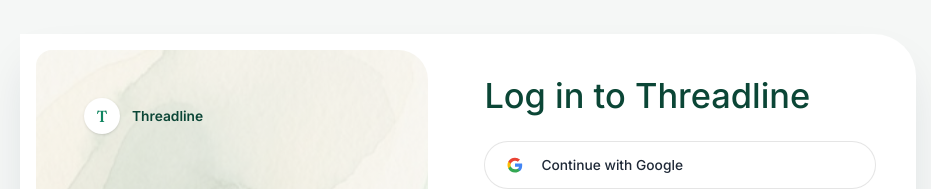
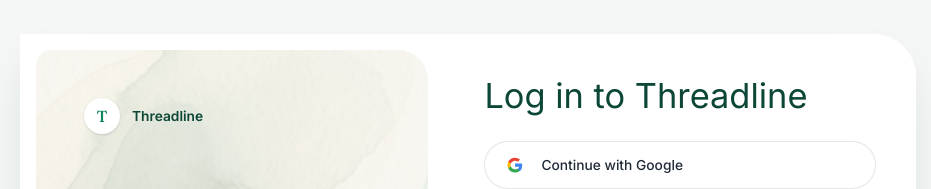
Before and after one commit to T-dotnet/threadline_nav_5.4a, a React (Vite) app: page /assessment in a window 1280 px wide. Shown: the top 189 px of the page, without its empty margins (172-1103 px from the left). Built offline with nearby package versions, Linux system fonts and the light colour scheme; a web font is replaced by a local one.

Commit message:
Polish heading and module action styles

```diff
--- a/src/components/QuestionnairePage.tsx
+++ b/src/components/QuestionnairePage.tsx
@@ -487,6 +487,7 @@
                         }
                         actionText={isDone ? "Review module" : isInProgress ? "Continue module" : "Start module"}
                         actionPlacement="footer"
+                        actionVariant="mint"
                         bodyAlignment="title"
                         onAction={() => {
                           setActiveSection(section);
--- a/src/components/ui/ActionLink.tsx
+++ b/src/components/ui/ActionLink.tsx
@@ -6,7 +6,7 @@
   children: React.ReactNode;
   icon?: LucideIcon | React.ComponentType<{ className?: string }> | null;
   iconClassName?: string;
-  variant?: 'default' | 'forest' | 'light' | 'slate';
+  variant?: 'default' | 'forest' | 'light' | 'slate' | 'mint';
   as?: 'button' | 'span' | 'a';
   // Extra typing helper to satisfy standard triggers/buttons
   onClick?: (e: React.MouseEvent<any>) => void;
@@ -25,6 +25,8 @@
       switch (resolvedVariant) {
         case 'light':
           return "thread-action-link--light";
+        case 'mint':
+          return "thread-action-link--mint";
         case 'default':
         default:
           return "thread-action-link--default";
--- a/src/components/ui/AreaItem.tsx
+++ b/src/components/ui/AreaItem.tsx
@@ -15,6 +15,7 @@
   actionText?: string;
   onAction?: () => void;
   actionPlacement?: 'footer' | 'header' | 'after-sources';
+  actionVariant?: 'default' | 'forest' | 'light' | 'slate' | 'mint';
   bodyAlignment?: 'container' | 'title';
   titleClassName?: string;
   isCollapsible?: boolean;
@@ -26,7 +27,7 @@
 }
 
 export const AreaItem = React.forwardRef<HTMLDivElement, AreaItemProps>(
-  ({ className, title, impact = "", evidence, status, icon, description, sources, actionText, onAction, actionPlacement = 'footer', bodyAlignment = 'container', titleClassName, isCollapsible = false, defaultExpanded = false, isExpanded: externalExpanded, onToggle, leadingVisual, collapsibleIndicator = 'chevron', ...props }, ref) => {
+  ({ className, title, impact = "", evidence, status, icon, description, sources, actionText, onAction, actionPlacement = 'footer', actionVariant = 'forest', bodyAlignment = 'container', titleClassName, isCollapsible = false, defaultExpanded = false, isExpanded: externalExpanded, onToggle, leadingVisual, collapsibleIndicator = 'chevron', ...props }, ref) => {
     const [internalExpanded, setInternalExpanded] = React.useState(defaultExpanded);
     const isExpanded = isCollapsible ? (externalExpanded !== undefined ? externalExpanded : internalExpanded) : true;
     const bodyAlignmentClass = bodyAlignment === 'title' && leadingVisual ? 'ml-14' : '';
@@ -99,7 +100,7 @@
             )}
             {actionText && onAction && actionPlacement === 'header' && !isCollapsible && (
               <ActionLink
-                variant="forest"
+                variant={actionVariant}
                 as="button"
                 onClick={onAction}
                 icon={ArrowRight}
@@ -157,7 +158,7 @@
                 </p>
                 {actionText && onAction && actionPlacement === 'footer' && (
                   <ActionLink
-                    variant="forest"
+                    variant={actionVariant}
                     as="button"
                     onClick={onAction}
                     icon={ArrowRight}
@@ -172,7 +173,7 @@
                 {description}
                 {actionText && onAction && actionPlacement === 'footer' && (
                   <ActionLink
-                    variant="forest"
+                    variant={actionVariant}
                     as="button"
                     onClick={onAction}
                     icon={ArrowRight}
@@ -201,7 +202,7 @@
 
             {actionText && onAction && actionPlacement === 'after-sources' && (
               <ActionLink
-                variant="forest"
+                variant={actionVariant}
                 as="button"
                 onClick={onAction}
                 icon={ArrowRight}
--- a/src/index.css
+++ b/src/index.css
@@ -398,16 +398,21 @@
     @apply mb-8 font-sans text-[2rem] font-normal leading-[1.05] tracking-normal text-[var(--color-thread-heading)];
   }
 
-  html[data-mvp="true"][data-regular-sans-headings="true"] .thread-sans-heading,
-  html[data-mvp="true"][data-regular-sans-headings="true"] .thread-card__title,
-  html[data-mvp="true"][data-regular-sans-headings="true"] h1.font-sans,
-  html[data-mvp="true"][data-regular-sans-headings="true"] h2.font-sans,
-  html[data-mvp="true"][data-regular-sans-headings="true"] h3.font-sans,
-  html[data-mvp="true"][data-regular-sans-headings="true"] h4.font-sans,
-  html[data-mvp="true"][data-regular-sans-headings="true"] h1.font-serif,
-  html[data-mvp="true"][data-regular-sans-headings="true"] h2.font-serif,
-  html[data-mvp="true"][data-regular-sans-headings="true"] h3.font-serif,
-  html[data-mvp="true"][data-regular-sans-headings="true"] h4.font-serif {
+  html[data-regular-sans-headings="true"] h1,
+  html[data-regular-sans-headings="true"] h2,
+  html[data-regular-sans-headings="true"] h3,
+  html[data-regular-sans-headings="true"] h4,
+  html[data-regular-sans-headings="true"] h5,
+  html[data-regular-sans-headings="true"] h6,
+  html[data-regular-sans-headings="true"] .thread-sans-heading,
+  html[data-regular-sans-headings="true"] .thread-card__title,
+  html[data-regular-sans-headings="true"] .thread-page-header__title,
+  html[data-regular-sans-headings="true"] .thread-section-title,
+  html[data-regular-sans-headings="true"] .thread-icon-item__title,
+  html[data-regular-sans-headings="true"] .thread-checklist-item__title,
+  html[data-regular-sans-headings="true"] .thread-value-card__title,
+  html[data-regular-sans-headings="true"] .thread-setup-summary__title,
+  html[data-regular-sans-headings="true"] .thread-timeline-step__title {
     font-weight: 400 !important;
   }
 
@@ -659,6 +664,10 @@
 
   .thread-action-link--light {
     @apply font-sans text-white/95 hover:text-white;
+  }
+
+  .thread-action-link--mint {
+    @apply rounded-full bg-[var(--color-thread-light-green)] px-4 font-sans text-[var(--color-thread-mid-green)] shadow-sm hover:bg-[var(--color-thread-light-green)]/85;
   }
 
   .thread-action-link__icon {
```
